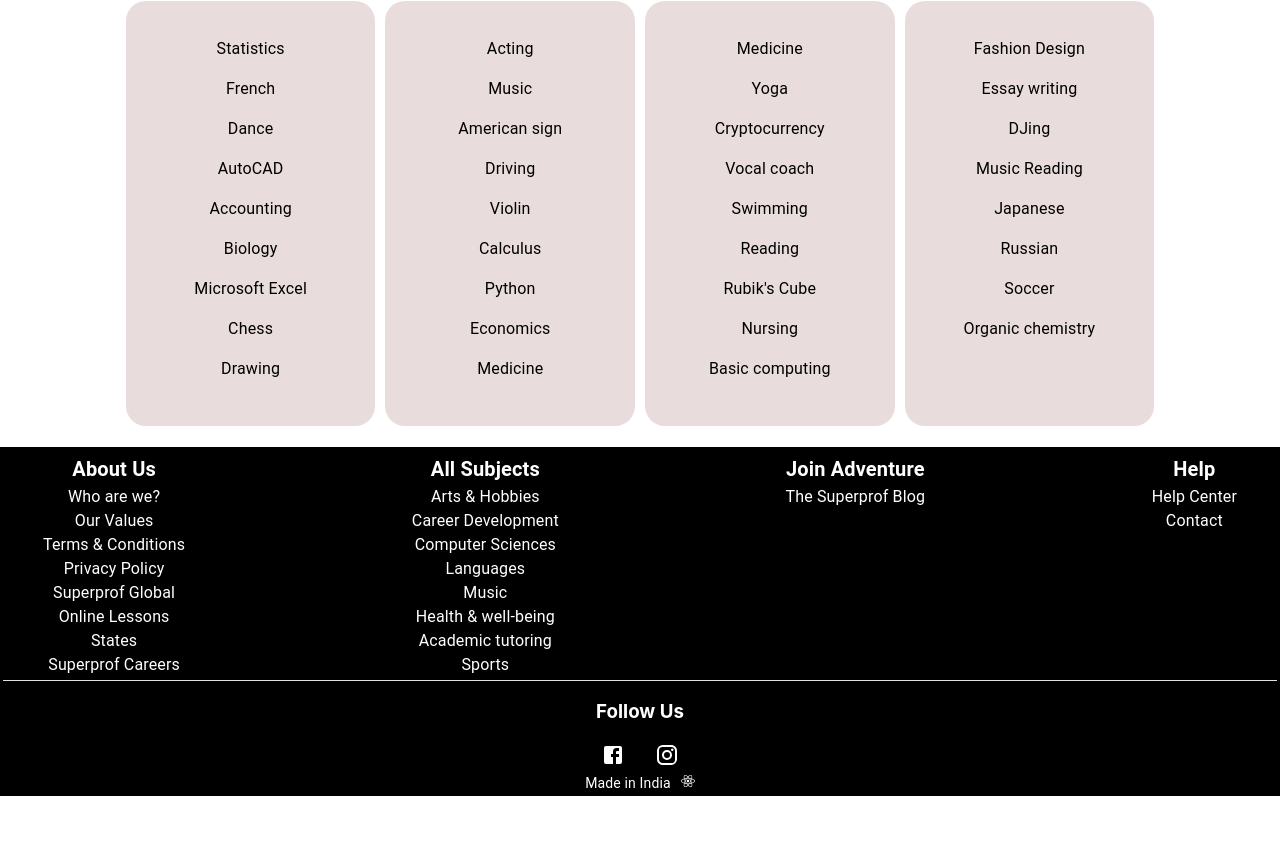
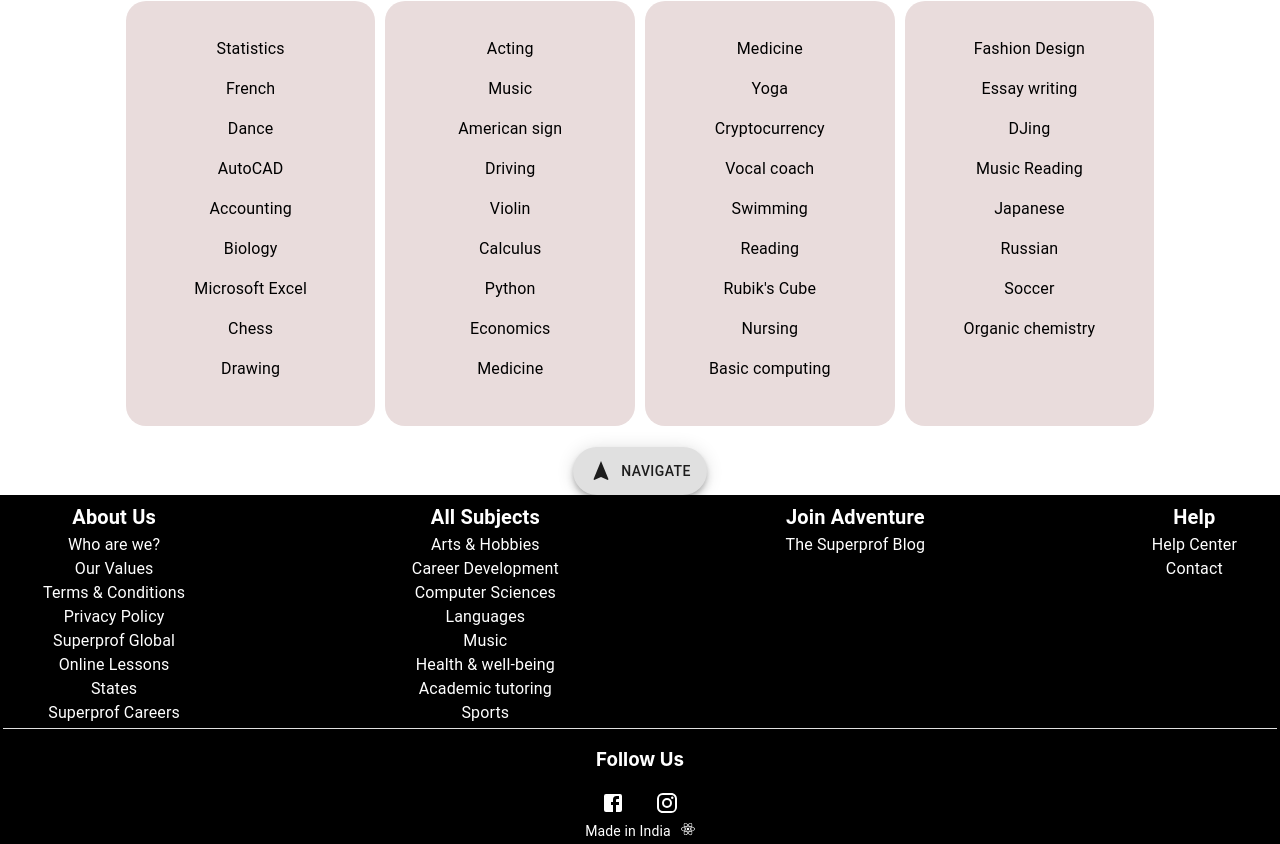
Before and after one commit to 0shreyajha0/Tutor-Point, a React (Create React App) app: page / in a window 1280 px wide. Shown: the part 950-1794 px from the top of the page. Before the commit the page ends 1746 px from the top, so only its background shows below. Built offline with nearby package versions, Linux system fonts and the light colour scheme.

Commit message:
added a button for navigation from footer to header

```diff
--- a/src/Pages/Dashboard.jsx
+++ b/src/Pages/Dashboard.jsx
@@ -3,14 +3,31 @@
 import { Header } from "../components/Header";
 import { TutorProfile } from "../components/TutorProfile";
 import { LearnContent } from "../components/LearnContent";
+//import { AvailableCity } from "../components/AvailableCity";
+import Fab from "@mui/material/Fab";
+import NavigationIcon from "@mui/icons-material/Navigation";
+
 export const Dashboard = () => {
   return (
     <div>
       <Header />
+
       <TutorProfile />
       <TutorReview />
       <LearnContent />
+      <Fab variant="extended">
+        <NavigationIcon sx={{ mr: 1 }} />
+        Navigate
+      </Fab>
       <Footer />
     </div>
   );
 };
+
+// const arr=[
+
+//   : 'TutorProfile',
+//   place arr=[ French,,
+//     Mathematics,
+//     Chemistry,];
+// ]
```
